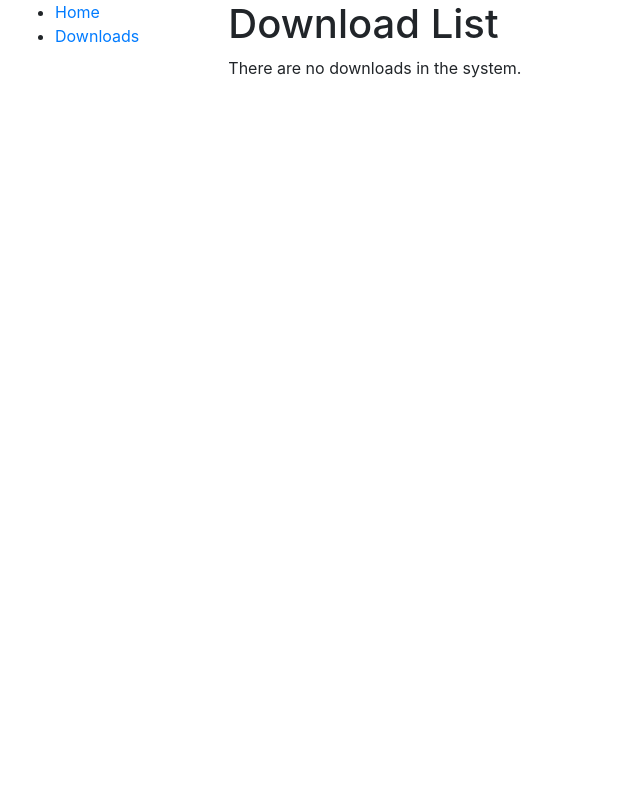
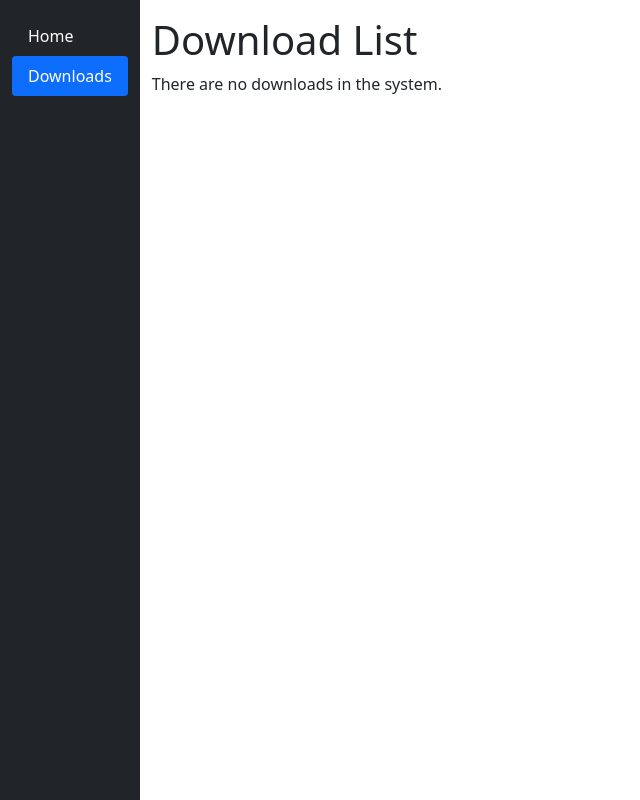
Before and after one commit to kerrynich/download-ui, a Django app: page /download/list/ in a window 1280 px wide. Shown: the whole page, without its empty margins (0-640 px from the left). Run offline with Django 3.2, Linux system fonts and the light colour scheme; data that the repository does not hold is empty; some libraries are stand-ins or nearby versions.

Commit message:
Cleaned up html and bootstrap classes

```diff
--- a/download_ui/download_ui/apps/download/static/styles.css
+++ b/download_ui/download_ui/apps/download/static/styles.css
@@ -1,5 +1,3 @@
-.sidebar-nav {
-    margin-top: 20px;
-    padding: 0;
-    list-style: none;
+html, body {
+  height: 100%;
 }
--- a/download_ui/download_ui/apps/download/templates/base_generic.html
+++ b/download_ui/download_ui/apps/download/templates/base_generic.html
@@ -4,23 +4,16 @@
   {% block title %}<title>Download Your Shit</title>{% endblock %}
   <meta charset="utf-8">
   <meta name="viewport" content="width=device-width, initial-scale=1">
-  <link rel="stylesheet" href="https://stackpath.bootstrapcdn.com/bootstrap/4.3.1/css/bootstrap.min.css" integrity="sha384-ggOyR0iXCbMQv3Xipma34MD+dH/1fQ784/j6cY/iJTQUOhcWr7x9JvoRxT2MZw1T" crossorigin="anonymous">
+  <link href="https://cdn.jsdelivr.net/npm/bootstrap@5.0.2/dist/css/bootstrap.min.css" rel="stylesheet" integrity="sha384-EVSTQN3/azprG1Anm3QDgpJLIm9Nao0Yz1ztcQTwFspd3yD65VohhpuuCOmLASjC" crossorigin="anonymous">
   <!-- Add additional CSS in static file -->
   {% load static %}
-  <link rel="stylesheet" href="{% static 'css/styles.css' %}">
+  <link rel="stylesheet" href="{% static 'styles.css' %}">
 </head>
 <body>
-  <div class="container-fluid">
-    <div class="row">
-      <div class="col-sm-2">
-      {% block sidebar %}
-        <ul class="sidebar-nav">
-          <li><a href="{% url 'download:create' %}">Home</a></li>
-          <li><a href="{% url 'download:list' %}">Downloads</a></li>
-        </ul>
-     {% endblock %}
-      </div>
-      <div class="col-sm-10 ">{% block content %}{% endblock %}
+  <div class="container-fluid h-100">
+    <div class="row h-100">
+      {% include 'nav_bar.html' %}
+      <div class="col py-3">{% block content %}{% endblock %}
         {% block pagination %}
           {% if is_paginated %}
               <div class="pagination">
@@ -41,5 +34,6 @@
       </div>
     </div>
   </div>
+  {% comment %} <script src="https://cdn.jsdelivr.net/npm/bootstrap@5.0.2/dist/js/bootstrap.bundle.min.js" integrity="sha384-MrcW6ZMFYlzcLA8Nl+NtUVF0sA7MsXsP1UyJoMp4YLEuNSfAP+JcXn/tWtIaxVXM" crossorigin="anonymous"></script> {% endcomment %}
 </body>
 </html>
--- a/download_ui/download_ui/apps/download/templates/download_form.html
+++ b/download_ui/download_ui/apps/download/templates/download_form.html
@@ -2,7 +2,7 @@
 
 {% block content %}
   <h1>Downloader Home</h1>
-  <p>Welcome to Downloader, a website developed by <em>Kerry Nicholson</em>!</p>
+  <p>Input your link for download...</p>
   <form action="" method="post">
     {% csrf_token %}
     <table>
--- /dev/null
+++ b/download_ui/download_ui/apps/download/templates/nav_bar.html
@@ -0,0 +1,12 @@
+<div class="col-sm-auto text-white bg-dark">
+  {% block sidebar %}
+    <ul class="nav nav-pills flex-column list-unstyled py-3">
+      <li class="nav-item">
+        <a href="{% url 'download:create' %}" class="nav-link text-white {% if request.resolver_match.url_name == 'create' %}active{% endif %}">Home</a>
+      </li>
+      <li class="nav-item">
+        <a href="{% url 'download:list' %}" class="nav-link text-white {% if request.resolver_match.url_name == 'list' %}active{% endif %}">Downloads</a>
+      </li>
+    </ul>
+  {% endblock %}
+</div>
```
Also changed, not shown: download_ui/download_ui/apps/download/templates/download_list.html (+24 -7 lines).
